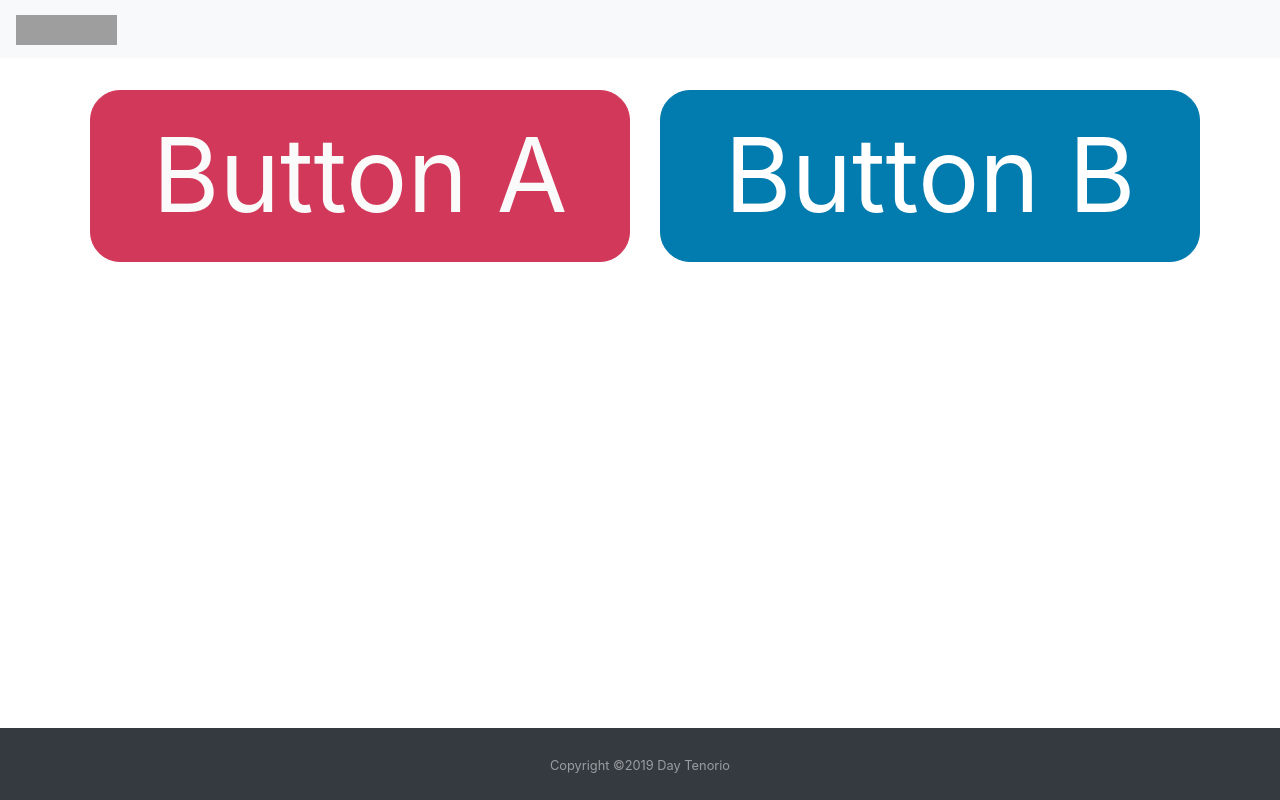
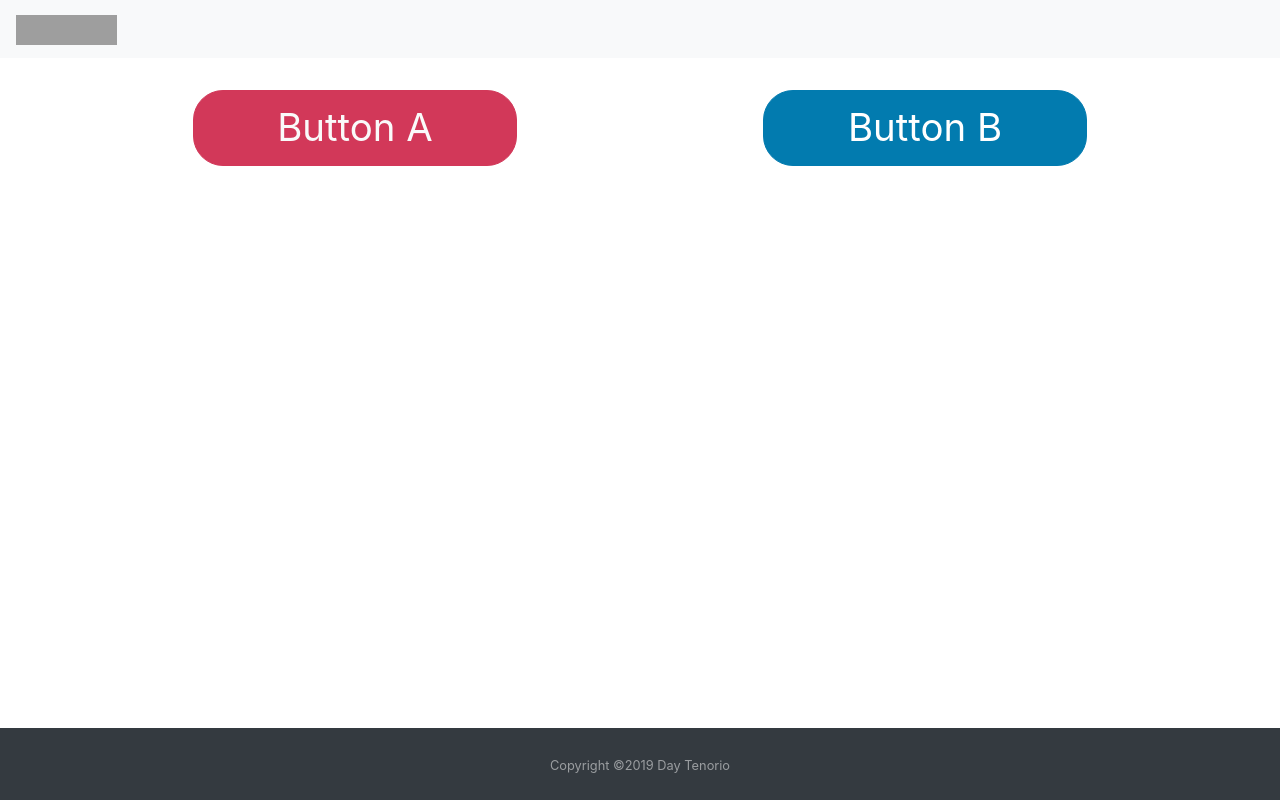
Before and after one commit to daytenorio/Interview-Test-FE, an Angular app: page / in a window 1280 px wide. Built offline with nearby package versions, Linux system fonts and the light colour scheme; grey boxes are pictures that could not be loaded.

Commit message:
document:click
hide tooltip onClick anywehere on the screen but on buttons.
changed element input to button

```diff
--- a/src/app/app.component.ts
+++ b/src/app/app.component.ts
@@ -1,6 +1,7 @@
 import { Component, HostListener, ViewChild } from "@angular/core";
 import { Button } from "protractor";
 import { ButtonsComponent } from "./buttons/buttons.component";
+import { DomSanitizer, SafeHtml } from "@angular/platform-browser";
 
 @Component({
   selector: "app-root",
@@ -10,10 +11,16 @@ import { ButtonsComponent } from "./buttons/buttons.component";
 export class AppComponent {
   title = "Interview-Test-FE";
   @ViewChild(ButtonsComponent) private buttons: ButtonsComponent;
-
+  constructor(private sanitizer: DomSanitizer) {}
   @HostListener("document:keyup", ["$event"]) handleKeyUp(event: {
     keyCode: number;
   }) {
     if (event.keyCode === 27) this.buttons.hideToolTips();
   }
+
+  @HostListener("document:click", ["$event.target.localName"]) onClick(
+    targetElement: string
+  ) {
+    if (targetElement !== "button") this.buttons.hideToolTips();
+  }
 }
--- a/src/app/buttons/buttons.component.css
+++ b/src/app/buttons/buttons.component.css
@@ -7,9 +7,9 @@
   transition: 0.3s;
   margin: 15px 5px;
   cursor: pointer;
-  width: 100%;
-  min-width: 110px;
-  font-size: 8vw;
+  width: 60%;
+  min-width: 50px;
+  font-size: 3vw;
 }
 
 .red-button {
--- a/src/app/buttons/buttons.component.html
+++ b/src/app/buttons/buttons.component.html
@@ -1,15 +1,13 @@
 <div class="row">
   <div *ngFor="let button of buttons" class="col-md-6 col-xs-12">
-    <input
+    <button
       class="btn {{ button.class }}-button mytooltip"
       id="{{ button.id }}"
-      type="button"
-      value="{{ button.text }}"
       (click)="onClick(button.id)"
       role="button"
-    />
-    <!-- <div class="toolTipContent"> -->
+    >
+      {{ button.text }}
+    </button>
     <app-tool-tip [toolTip]="button.toolTip"></app-tool-tip>
-    <!-- </div> -->
   </div>
 </div>
--- a/src/app/tool-tip/tool-tip.component.css
+++ b/src/app/tool-tip/tool-tip.component.css
@@ -6,7 +6,7 @@ span[aria-hidden="false"] {
 }
 
 .toolTipText {
-  width: 120px;
+  width: 100px;
   background-color: #555;
   color: #fff;
   text-align: center;
@@ -20,8 +20,8 @@ span[aria-hidden="false"] {
   visibility: visible;
   opacity: 1;
   transition: opacity 0.3s;
-  font-size: 5vw;
-  width: 60%;
+  font-size: 2vw;
+  width: 30%;
 }
 .toolTipContent .toolTipText::after {
   content: "";
```
